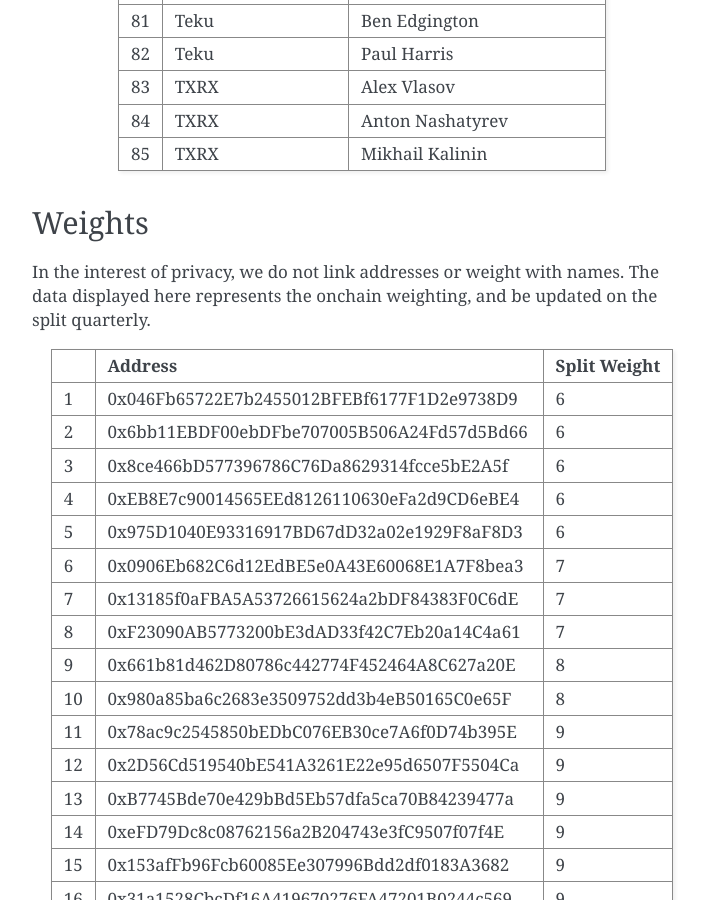
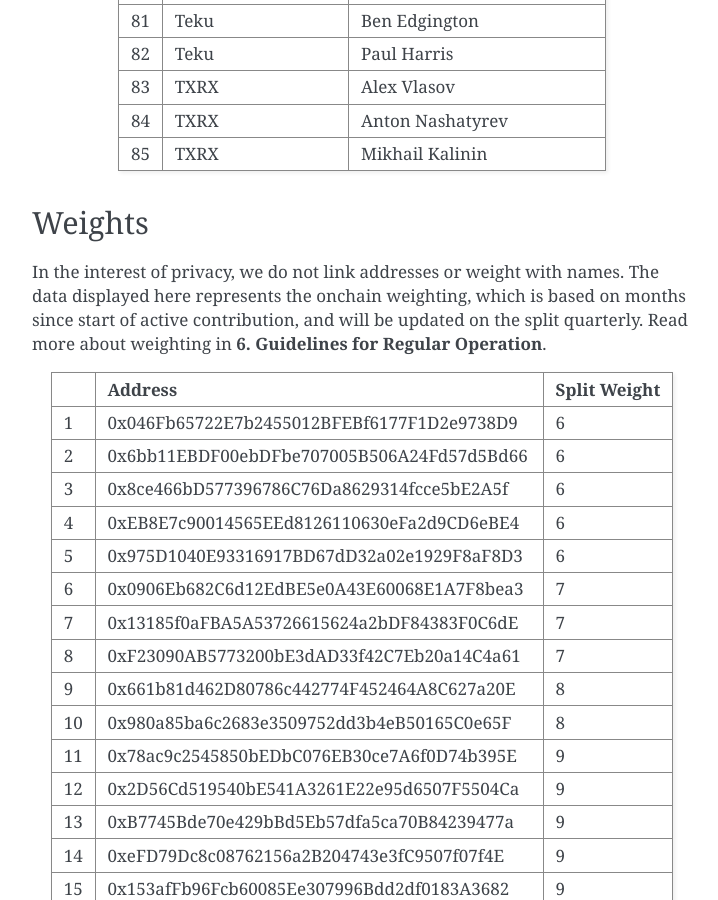
Before and after one commit to protocolguild/documentation, a Sphinx documentation site: the page built from docs/9-membership.md, in a window 1280 px wide and 900 px high, scrolled down 2933 px. Shown: the whole window, without its empty margins (388-1106 px from the left). Built offline with Sphinx 7.4.7, drawn with Linux system fonts in a browser that asks for light colours.

Commit message:
update weighting definition

```diff
--- a/docs/9-membership.md
+++ b/docs/9-membership.md
@@ -93,7 +93,8 @@ For transparency purposes, we are disclosing the name or identifier of each Guil
 
 ## Weights
 
-In the interest of privacy, we do not link addresses or weight with names. The data displayed here represents the onchain weighting, and be updated on the split quarterly.
+In the interest of privacy, we do not link addresses or weight with names. The data displayed here represents the onchain weighting, which is based on months since start of active contribution, and will be updated on the split quarterly. Read more about weighting in **6. Guidelines for Regular Operation**.
+
 
 |   |                Address |               Split Weight |
 | ---:         |        :--- |                  ---: |
```
